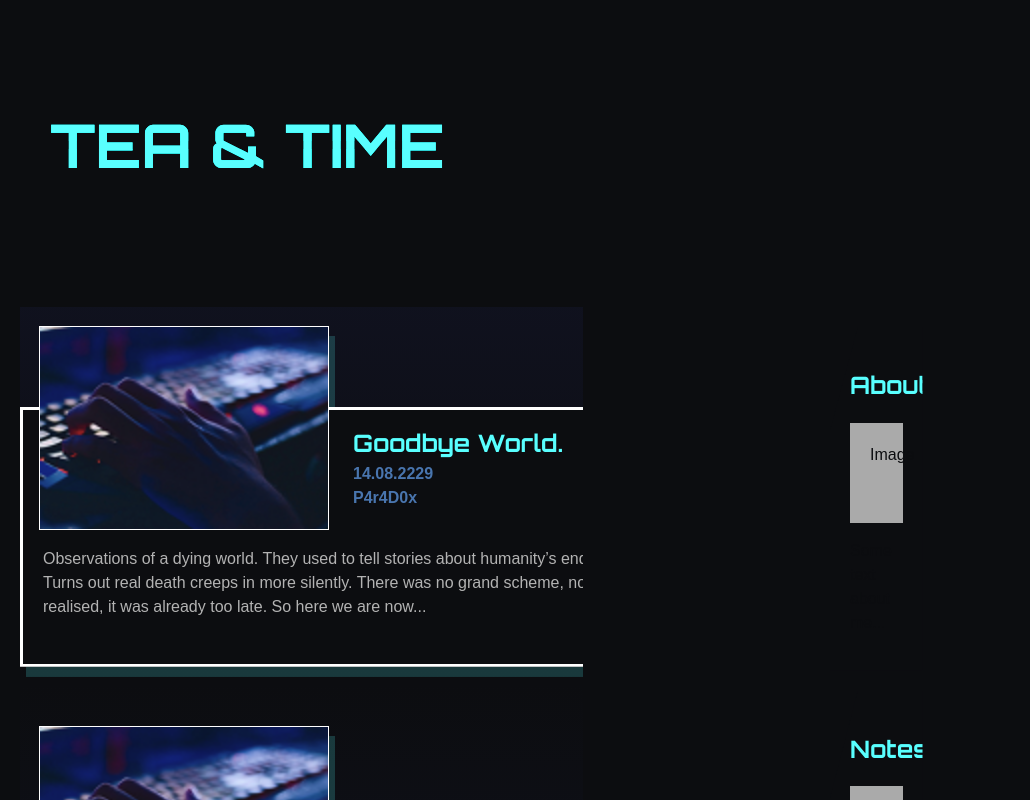
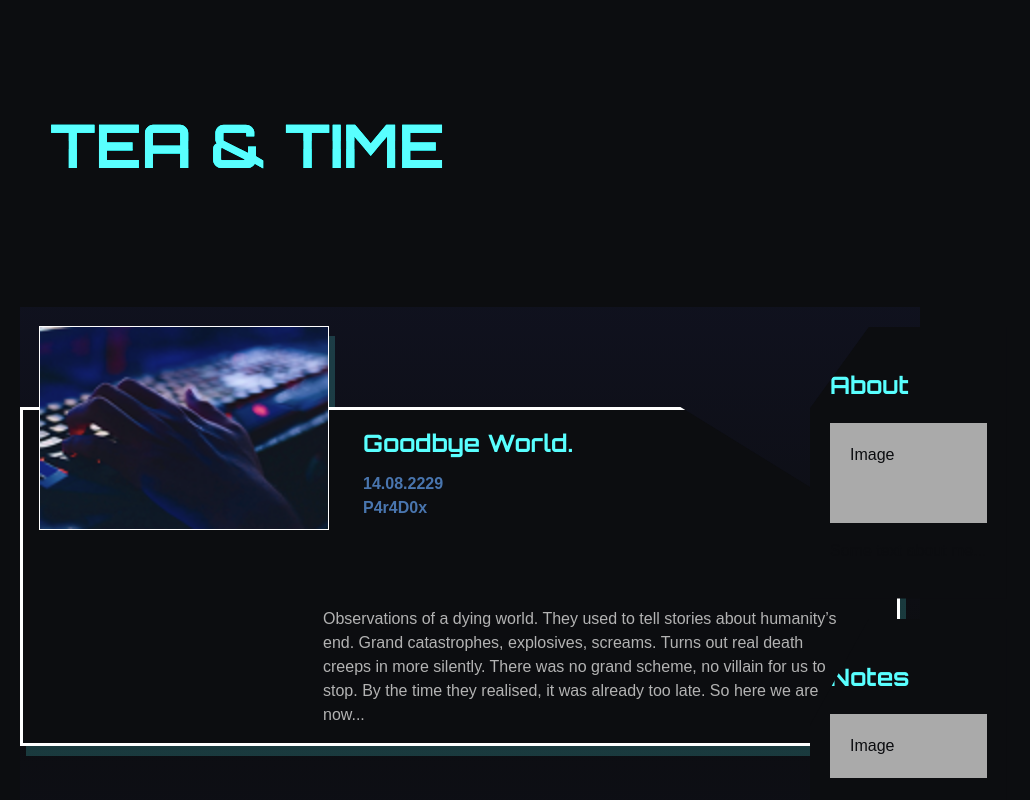
Before and after one commit to leslieJHartmann/TimetravelBlog, a React (Vite) app: page / in a window 1280 px wide. Shown: the top 800 px of the page, without its empty margins (0-1030 px from the left). Built offline with nearby package versions, Linux system fonts and the light colour scheme; a web font is replaced by a local one.

Commit message:
Realigning text within cards

```diff
--- a/src/styles/blog.css
+++ b/src/styles/blog.css
@@ -10,7 +10,7 @@
 
 .leftcolumn{
   float: none;
-  width: auto;
+  width: fit-content;
   height: 750px;
 
   overflow-y: scroll;
@@ -24,7 +24,7 @@
 
 .rightcolumn {
   float: none;
-  width: auto;
+  width: fit-content;
   height: 750px;
 }
 
@@ -43,20 +43,6 @@ body {
   text-align: left;
   background: transparent;
   margin-bottom: 3%;
-}
-
-/* Create two unequal columns that floats next to each other */
-/* Left column */
-.leftcolumn {
-  float: left;
-  width: 75%;
-}
-
-/* Right column */
-.rightcolumn {
-  float: left;
-  width: 25%;
-  padding-left: 20px;
 }
 
 /* Fake image */
@@ -83,7 +69,7 @@ body {
 }
 
 .title-wrapper {
-  transform: translate(310px, -25px);
+  transform: translate(0, -25px);
 }
 
 .blogEntryTitle {
@@ -91,18 +77,16 @@ body {
 }
 
 .blogEntrySub {
-  transform: translate(310px, -70px);
+  transform: translate(0, -60px);
   position:static;
 }
 
 .blogEntryDesc {
-  transform: translate(0,-60px);
+  transform: translate(-40px);
   color: rgb(179, 179, 179);
   position: static;
 
-  width: 950px;
-  padding-right: 90px;
-  overflow-wrap: anywhere;
+  overflow-wrap: break-word;
 }
 
 .blogcard {
@@ -112,7 +96,8 @@ body {
   padding-right: 20px;
   padding-top: 40px;
   margin-bottom: 100px;
-  width: 910px;;
+  width: 100%;
+  max-width: 900px;
 
   z-index: 1;
 
@@ -129,12 +114,14 @@ body {
 .innerblogcard {
   background-color: #0C0D10;
   clip-path: polygon(0 0, 0 100%, 100% 100%, 100% 40%, 75% 0);
-  padding-left: 20px;
+
+  padding-left: 340px; /* image width + spacing */
   padding-top: 20px;
   padding-right: 20px;
 
-  height: 260px;
-  width: 920px;
+  min-height: 260px;
+  max-height: fit-content;
+  width: 100%;
   border-style: solid;
   border-color: white;
 
```
